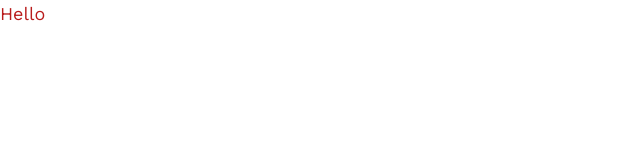
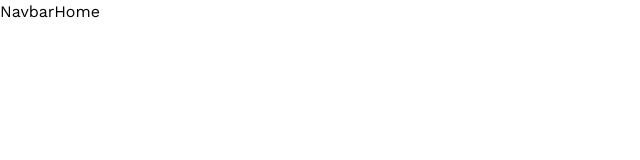
Before and after one commit to aldershko/3d-webiste, a React (Vite) app: page / in a window 1280 px wide. Shown: the top 160 px of the page, without its empty margins (0-640 px from the left). Built offline with nearby package versions, Linux system fonts and the light colour scheme.

Commit message:
refactor: add routing using react-router-dom

```diff
--- a/package.json
+++ b/package.json
@@ -11,7 +11,8 @@
   },
   "dependencies": {
     "react": "^18.2.0",
-    "react-dom": "^18.2.0"
+    "react-dom": "^18.2.0",
+    "react-router-dom": "^6.18.0"
   },
   "devDependencies": {
     "@types/react": "^18.2.15",
--- a/src/App.jsx
+++ b/src/App.jsx
@@ -1,10 +1,20 @@
 import React from 'react'
+import {Route,BrowserRouter as Router,Routes} from 'react-router-dom'
 
 const App = () => {
   return (
-    <div>
-      <h3 className='text-lg text-red-700'>Hello</h3>
-    </div>
+    <main className='bg-slate 300/20'>
+      <Router>
+        Navbar
+        <Routes>
+          <Route path='/' element={'Home'}></Route>
+          <Route path='/about' element={'About'}></Route>
+          <Route path='/projects' element={'Projects'}></Route>
+          <Route path='/contacts' element={'Contacts'}></Route>
+
+        </Routes>
+      </Router>
+    </main>
   )
 }
 
```
Also changed, not shown: 1 other file (tests, documents, lock files or other folders).
